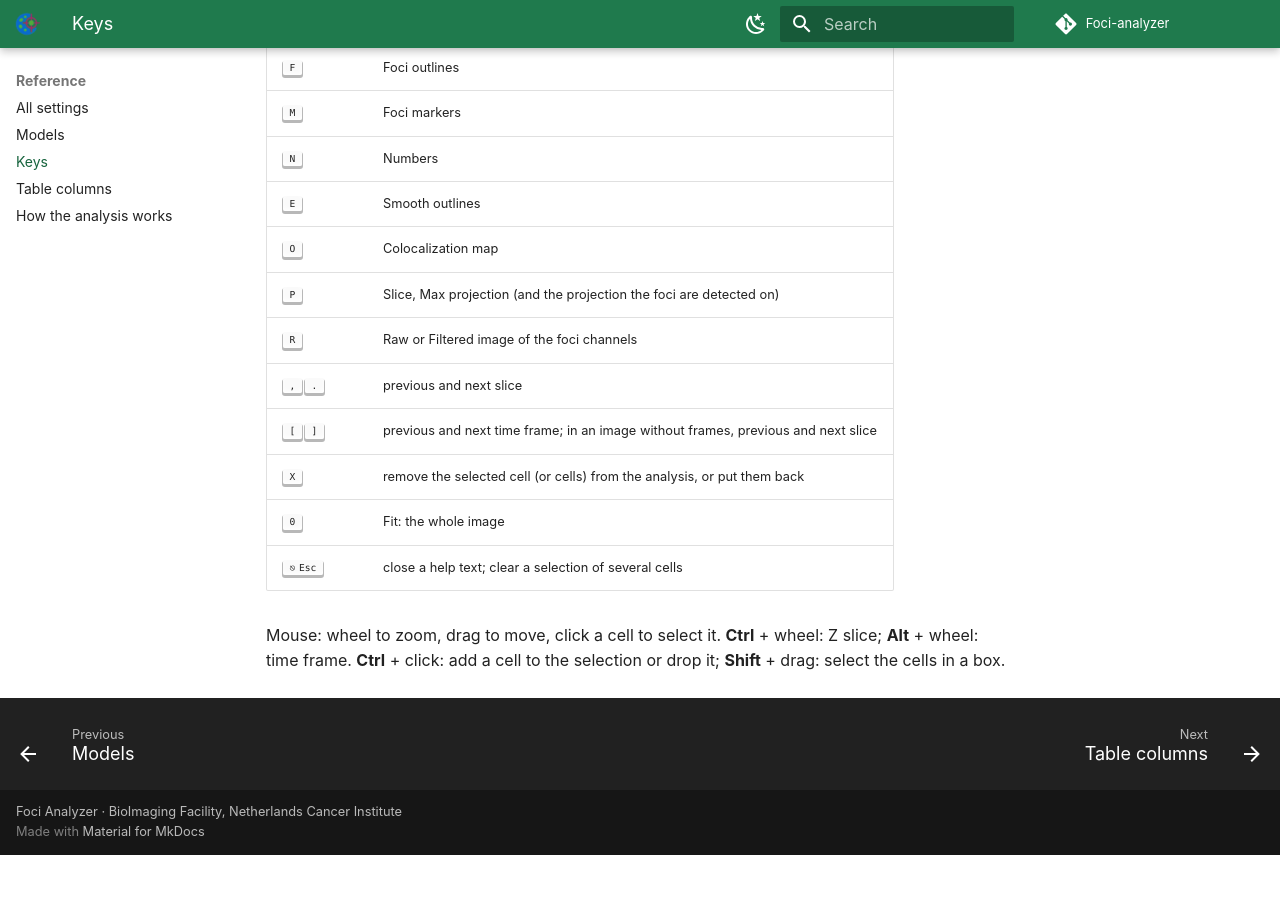
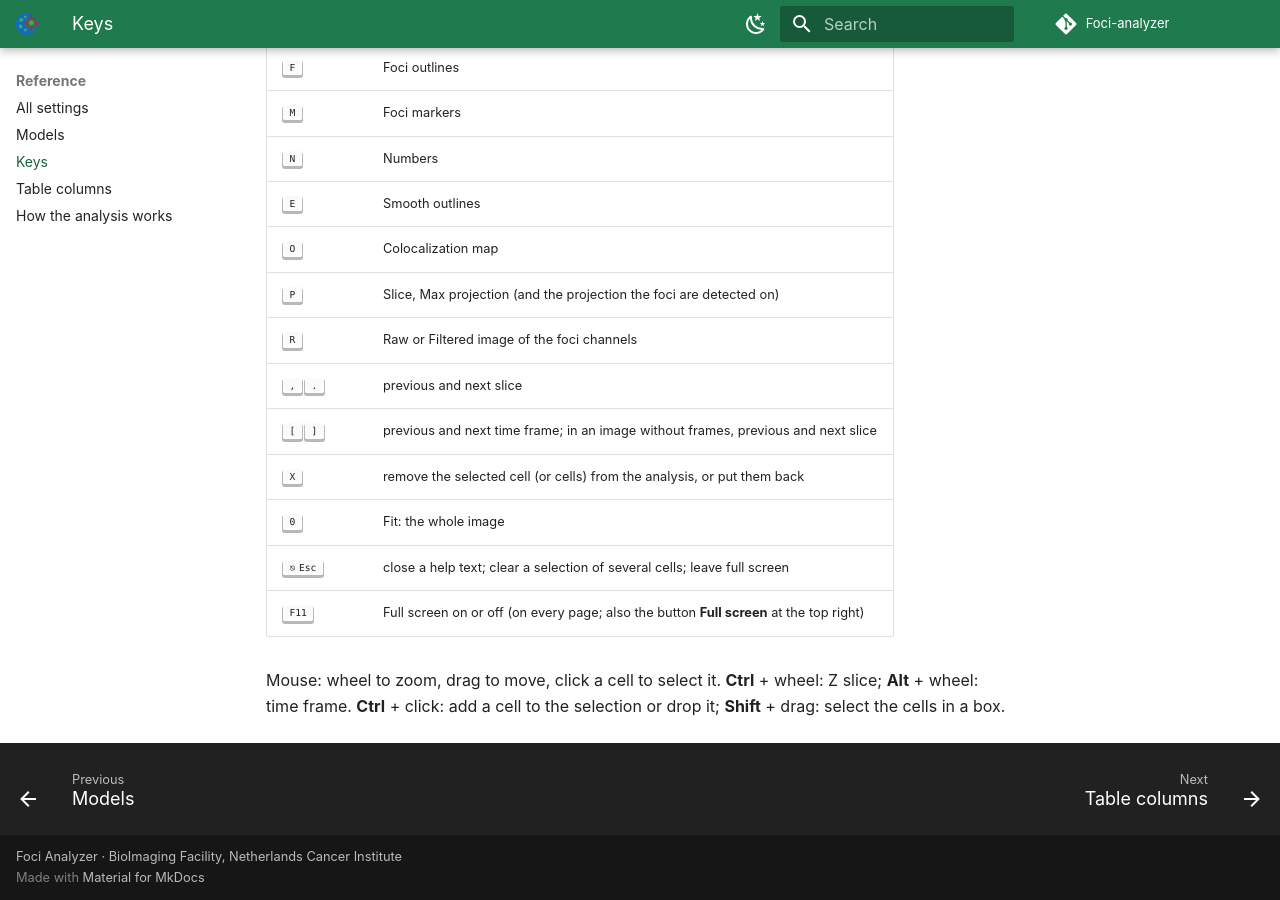
Before and after one commit to BioImaging-NKI/Foci-analyzer, an MkDocs documentation site: the page built from manual/reference/keys.md, in a window 1280 px wide and 900 px high, scrolled down 523 px. Built offline with MkDocs 1.6.1 and Material for MkDocs 9.7.7, drawn with Linux system fonts in a browser that asks for light colours; comment, search, counter and statistics services are not loaded; before the commit the page ends 1378 px from its top, so only the background shows below that.

Commit message:
Full screen button (F11)
Co-Authored-By: Claude Opus 5.5 <noreply@anthropic.com>

```diff
--- a/manual/reference/keys.md
+++ b/manual/reference/keys.md
@@ -20,7 +20,8 @@ On the **Analyze** page, when no text box has the focus. The keys are also shown
 | ++bracket-left++ ++bracket-right++ | previous and next time frame; in an image without frames, previous and next slice |
 | ++x++ | remove the selected cell (or cells) from the analysis, or put them back |
 | ++0++ | Fit: the whole image |
-| ++esc++ | close a help text; clear a selection of several cells |
+| ++esc++ | close a help text; clear a selection of several cells; leave full screen |
+| ++f11++ | Full screen on or off (on every page; also the button **Full screen** at the top right) |
 
 Mouse: wheel to zoom, drag to move, click a cell to select it. **Ctrl** + wheel: Z slice; **Alt** + wheel: time
 frame. **Ctrl** + click: add a cell to the selection or drop it; **Shift** + drag: select the cells in a box.
--- a/src/foci_analyzer/static/app.css
+++ b/src/foci_analyzer/static/app.css
@@ -38,7 +38,7 @@ header { display: flex; align-items: center; gap: 18px; padding: 8px 16px; backg
 #settings-files button, #save-buttons button { flex: 1; }
 nav button { border: 0; border-bottom: 2px solid transparent; border-radius: 0; background: none; padding: 6px 4px; margin-right: 10px; }
 nav button.on { border-bottom-color: var(--accent); font-weight: 600; }
-#theme { margin-left: auto; }
+#fullscreen { margin-left: auto; }
 #statusbar { display: flex; align-items: center; gap: 12px; padding: 4px 16px; min-height: 28px; font-size: 13px;
   background: var(--panel); border-top: 1px solid var(--line); }
 #status { color: var(--muted); white-space: nowrap; overflow: hidden; text-overflow: ellipsis; flex: 1; min-width: 0; }
@@ -50,7 +50,7 @@ nav button.on { border-bottom-color: var(--accent); font-weight: 600; }
 @keyframes busy { from { margin-left: -35%; } to { margin-left: 100%; } }
 kbd { font: 11px/1 ui-monospace, Consolas, monospace; color: var(--muted); border: 1px solid var(--line);
   border-bottom-width: 2px; border-radius: 4px; padding: 1px 4px; margin-left: 2px; background: var(--bg); }
-#theme, #quit { font-size: 12.5px; padding: 3px 9px; }
+#fullscreen, #theme, #quit { font-size: 12.5px; padding: 3px 9px; }
 
 .page { flex: 1; min-height: 0; overflow: auto; padding: 16px; }
 .page[hidden] { display: none; }
--- a/src/foci_analyzer/static/app.html
+++ b/src/foci_analyzer/static/app.html
@@ -17,7 +17,8 @@
     <button data-page="results">Results</button>
     <button data-page="settings">Settings</button>
   </nav>
-  <button id="theme" title="Light or dark window">Theme: auto</button>
+  <button id="fullscreen" title="Use the whole screen (F11). Esc or F11 goes back.">Full screen</button>
+  <button id="theme"title="Light or dark window">Theme: auto</button>
   <button id="quit" title="Stop Foci Analyzer. Closing the browser tab alone leaves it running.">Quit</button>
 </header>
 
```
Also changed, not shown: CHANGELOG.md (+1 -0 lines), src/foci_analyzer/static/app.js (+11 -0 lines).
